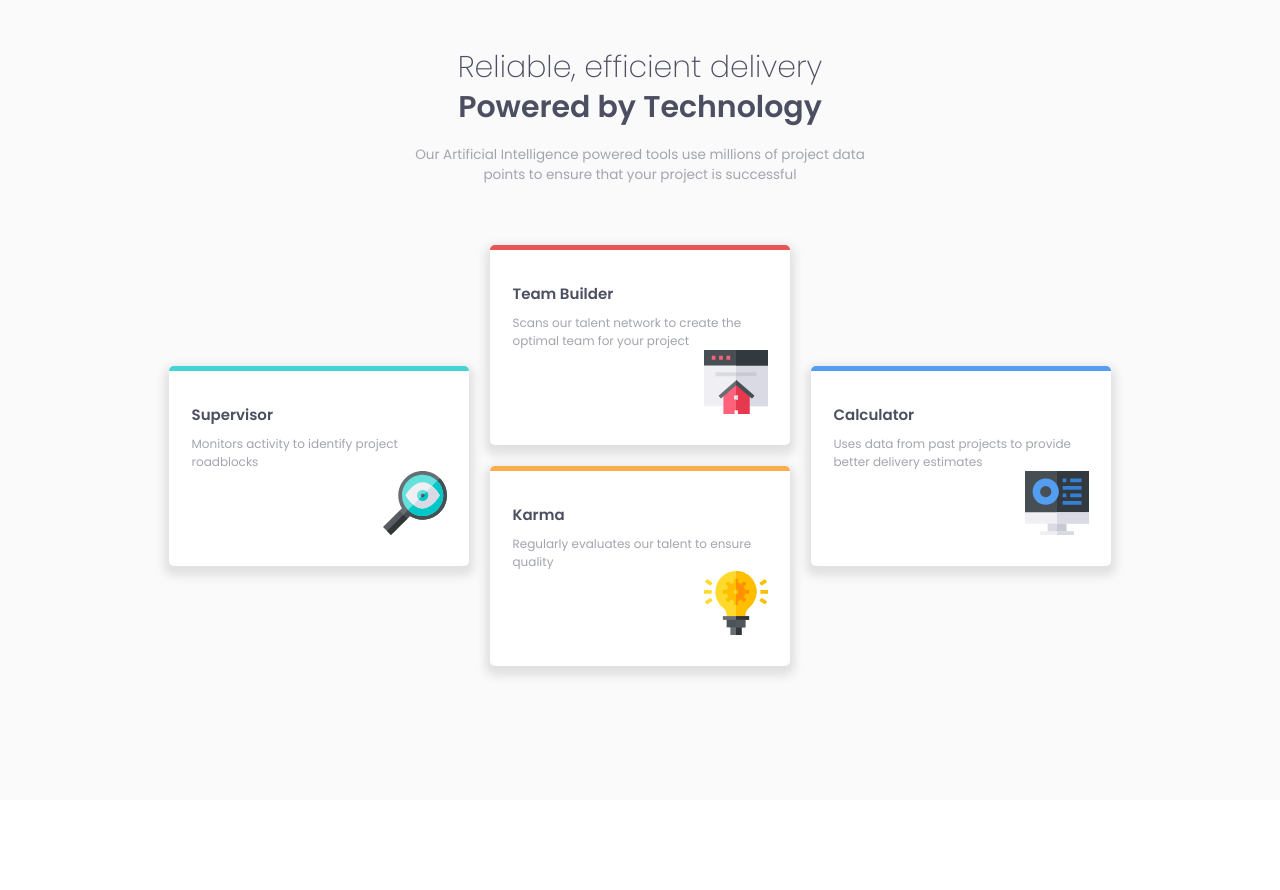
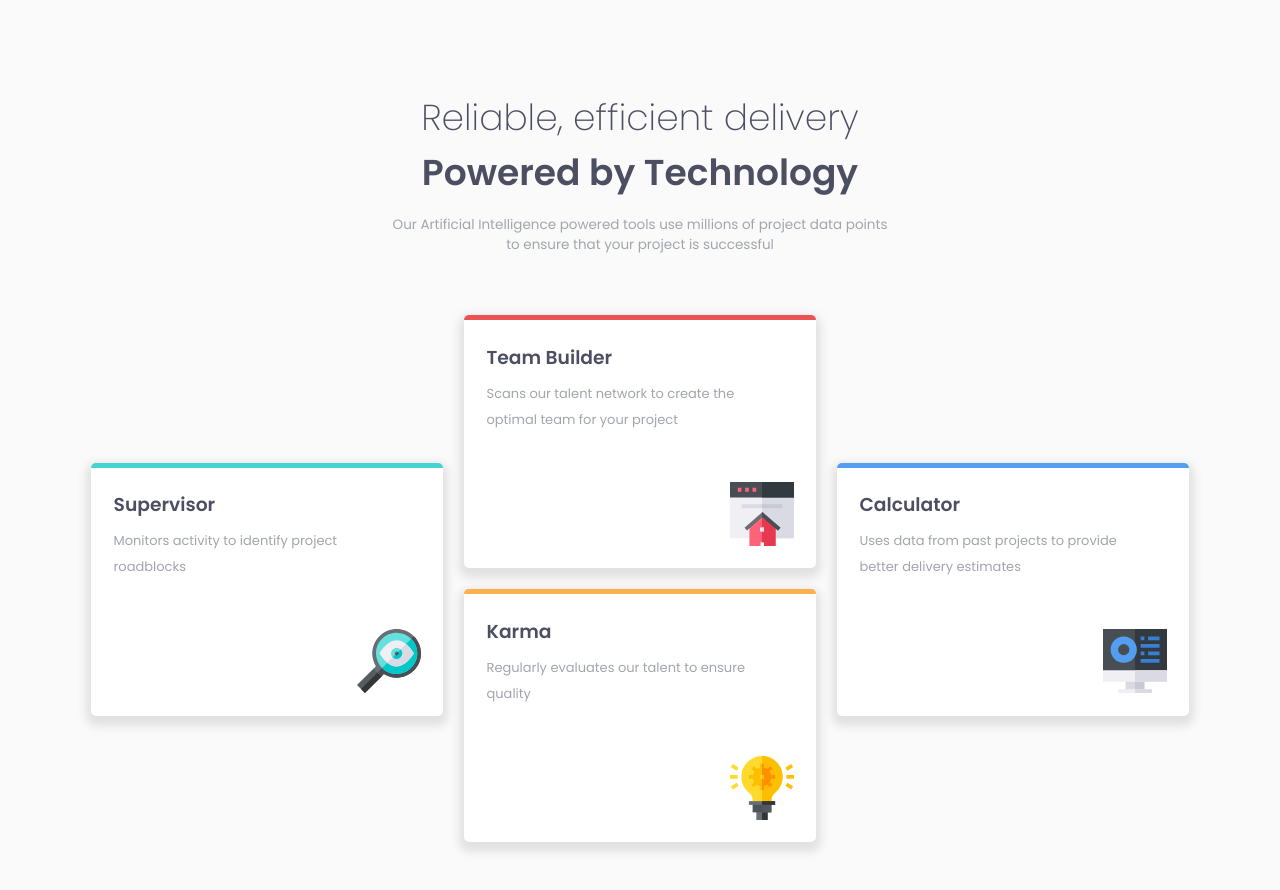
Before and after one commit to ashiqdev/four-card-feature-section, a website: page index.html in a window 1280 px wide. Before the commit the page ends 800 px from the top, so only its background shows below. Drawn offline with Linux system fonts and the light colour scheme.

Commit message:
feat: desktop first design

```diff
--- a/sass/base/_base.scss
+++ b/sass/base/_base.scss
@@ -13,7 +13,8 @@ html {
 .wrapper {
     // display: flex;
     // flex-direction: column;
-    height: 100vh;
+    // height: 100vh;
+    // padding: 1rem;
     background-color: $color-neutral-light-gray;
     @include respond(tab-port) {
         height: auto;
--- a/sass/base/_typography.scss
+++ b/sass/base/_typography.scss
@@ -5,9 +5,9 @@ body {
 .heading {
   // display: flex;
   text-align: center;
-  padding-top: 3rem;
+  padding-top: 6rem;
   &__title {
-    font-size: 2rem;
+    font-size: 2.4rem;
     font-weight: 200;
     color: #4c4e61;
     @include respond(phone) {
@@ -17,7 +17,6 @@ body {
   }
 
   &__title-second {
-    margin-top: -5px;
     font-weight: 600;
     color: $color-neutral-dark-blue;
     margin-bottom: 1rem;
@@ -25,7 +24,7 @@ body {
   }
 
   &__slogan {
-    width: 30rem;
+    width: 33rem;
     margin: 0 auto;
     color: $color-neutral-grayish-blue;
     font-size: 0.9rem;
--- a/sass/components/_card.scss
+++ b/sass/components/_card.scss
@@ -3,6 +3,7 @@
   justify-content: center;
   align-items: center;
   padding-top: 4rem;
+  padding-bottom: 6rem;
 
   @include respond(tab-port) {
     flex-direction: column;
@@ -11,9 +12,9 @@
   &__card {
     display: flex;
     flex-direction: column;
-    width: 20rem;
-    height: 13.3333333333rem;
-    justify-content: center;
+    width: 352px;
+    height: 253px;
+    // justify-content: center;
     background: #fff;
     color: $color-neutral-dark-blue;
     border-radius: 5px;
@@ -21,23 +22,31 @@
     box-shadow: 0px 5px 10px 5px rgba(0, 0, 0, 0.1);
     overflow: hidden;
 
+    @include respond(tab-port) {
+        width: 313px;
+        height: 221px;
+      }
+
     // align-items: center;
 
     &-header {
-      font-size: 1rem;
+      font-size: 18.72px;
       font-weight: 600;
       margin-bottom: 0.6rem;
     }
 
     &-para {
       color: $color-neutral-grayish-blue;
-      font-size: 0.8rem;
+      font-size: 13px;
+      width: 90%;
+      line-height: 2;
     }
 
     &-icon {
       width: 64px;
       height: 64px;
       margin-left: auto;
+      margin-top: auto;
     }
   }
 
```
Also changed, not shown: css/style.css.
